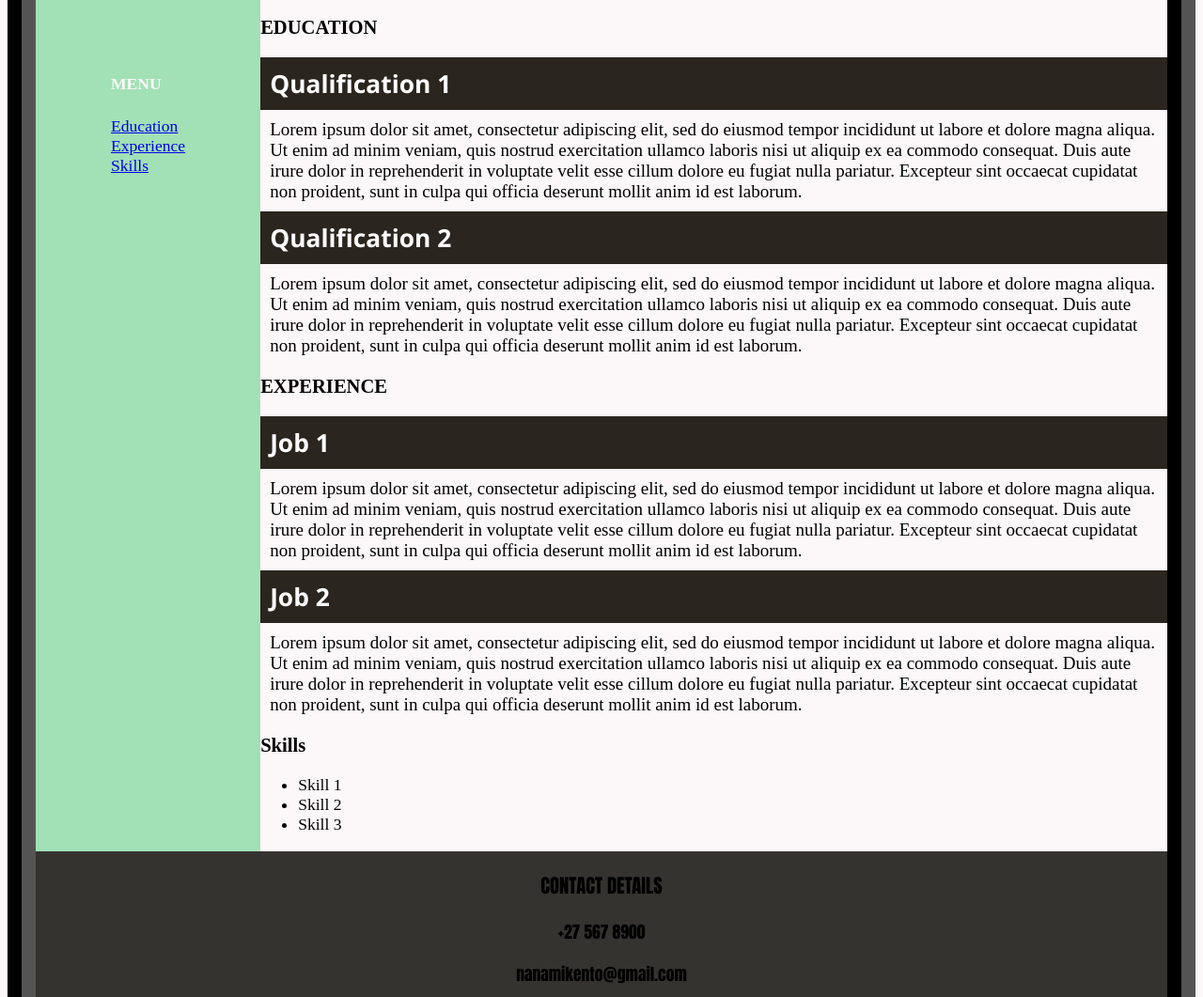
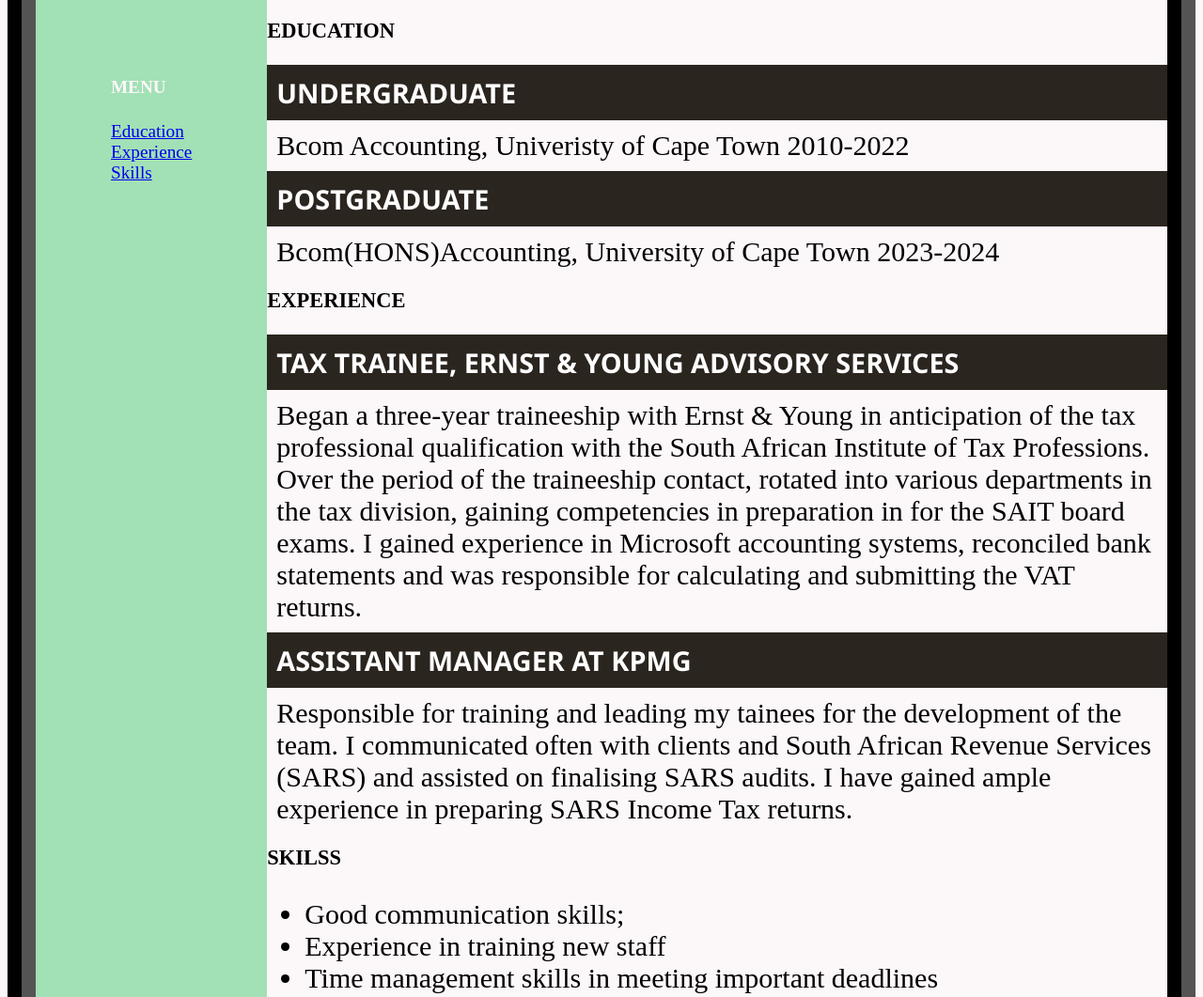
Before and after one commit to sabehav/Resume-example, a plain HTML site: page index.html in a window 1280 px wide. Shown: the part 544-1605 px from the top of the page at 94% size. Drawn offline with Linux system fonts and the light colour scheme.

Commit message:
RESUME 6 UPDATED

```diff
--- a/css/stylesheet.css
+++ b/css/stylesheet.css
@@ -1,6 +1,6 @@
 body{
   font-family: sans-serif;
-  font-size:110%;
+  font-size:120%;
   background-color: #FCF7F8;
   font-family: 'Times New Roman', Times, serif;
   border-style:groove;
@@ -37,14 +37,14 @@ h2{ color: rgb(255, 255, 255);
 }
 
 .h1{
-  font-size: 19px;
+  font-size: 30px;
   color:black;
   margin: 10px;
 }
 
 #nanamipicture{
   width: 250px;
-  border-radius: 10%;
+  border-radius: 50%;
 }
 
 .sidebar{
@@ -68,3 +68,7 @@ h2{ color: rgb(255, 255, 255);
   background-color: rgb(162, 224, 181);
   padding: 80px;
 }
+
+#ul{
+  font-size: 30px;
+}
--- a/index.html
+++ b/index.html
@@ -31,11 +31,11 @@
 <article>
   <main class="main">
   <nav class="nav">
-    <h1 class="menu">MENU</h1>
+    <h1>MENU</h1>
     <ul class="sidebar">
-      <li> <a href="#Education"> Education</li> </a>
-      <li> <a href=#Experience>Experience</li> </a>
-      <li> <a href= #Skills> Skills</li> </a>
+    <li> <a href="#EDUCATION"> Education</li> </a>
+    <li> <a href=#EXPERIENCE>Experience</li> </a>
+    <li> <a href= #SKILLS> Skills</li> </a>
     </ul>
   </nav>
 
@@ -44,34 +44,39 @@
     <a href="https://jujutsu-kaisen.fandom.com/wiki/Kento_Nanami" target="_blank "> More information about my impact in the commerce world
     </a>
 
-    <h1>EDUCATION </h1>
+    <h1 id="EDUCATION">EDUCATION </h1>
 
-    <h2>Qualification 1 </h2>
-    <p class="h1">Lorem ipsum dolor sit amet, consectetur adipiscing elit, sed do eiusmod tempor incididunt ut labore et dolore magna aliqua. Ut enim ad minim veniam, quis nostrud exercitation ullamco laboris nisi ut aliquip ex ea commodo consequat. Duis aute irure dolor in reprehenderit in voluptate velit esse cillum dolore eu fugiat nulla pariatur. Excepteur sint occaecat cupidatat non proident, sunt in culpa qui officia deserunt mollit anim id est laborum.
+    <h2>UNDERGRADUATE </h2>
+    <p class="h1"> Bcom Accounting, Univeristy of Cape Town
+      2010-2022
+    </p>
+
+    <h2>POSTGRADUATE</h2>
+    <p class="h1"> Bcom(HONS)Accounting, University of Cape Town
+      2023-2024
 
     </p>
 
-    <h2>Qualification 2</h2>
-    <p class="h1">Lorem ipsum dolor sit amet, consectetur adipiscing elit, sed do eiusmod tempor incididunt ut labore et dolore magna aliqua. Ut enim ad minim veniam, quis nostrud exercitation ullamco laboris nisi ut aliquip ex ea commodo consequat. Duis aute irure dolor in reprehenderit in voluptate velit esse cillum dolore eu fugiat nulla pariatur. Excepteur sint occaecat cupidatat non proident, sunt in culpa qui officia deserunt mollit anim id est laborum.
-
-    </p>
-
-    <h1>EXPERIENCE</h1>
-    <h2>Job 1</h2>
-  <p class="h1">Lorem ipsum dolor sit amet, consectetur adipiscing elit, sed do eiusmod tempor incididunt ut labore et dolore magna aliqua. Ut enim ad minim veniam, quis nostrud exercitation ullamco laboris nisi ut aliquip ex ea commodo consequat. Duis aute irure dolor in reprehenderit in voluptate velit esse cillum dolore eu fugiat nulla pariatur. Excepteur sint occaecat cupidatat non proident, sunt in culpa qui officia deserunt mollit anim id est laborum.
+    <h1 ID="EXPERIENCE">EXPERIENCE</h1>
+    <h2>TAX TRAINEE, ERNST & YOUNG ADVISORY SERVICES</h2>
+  <p class="h1"> Began a three-year traineeship with Ernst & Young in anticipation of the tax professional qualification with the South
+    African Institute of Tax Professions. Over the period of the traineeship contact, rotated into various
+    departments in the tax division, gaining competencies in preparation in for the SAIT board exams.
+    I gained experience in Microsoft accounting systems, reconciled bank statements and was responsible for calculating and submitting the VAT returns.
 
 </p>
 
-<h2>Job 2</h2>
-<p class="h1">Lorem ipsum dolor sit amet, consectetur adipiscing elit, sed do eiusmod tempor incididunt ut labore et dolore magna aliqua. Ut enim ad minim veniam, quis nostrud exercitation ullamco laboris nisi ut aliquip ex ea commodo consequat. Duis aute irure dolor in reprehenderit in voluptate velit esse cillum dolore eu fugiat nulla pariatur. Excepteur sint occaecat cupidatat non proident, sunt in culpa qui officia deserunt mollit anim id est laborum.
+<h2>ASSISTANT MANAGER AT KPMG</h2>
+<p class="h1"> Responsible for training and leading my tainees for the development of the team. I communicated often with clients and South African Revenue Services (SARS) and assisted on finalising SARS audits.
+  I have gained ample experience in preparing SARS Income Tax returns.
 
 </p>
 
-<h1>Skills</h1>
-<ul>
-<li>Skill 1</li>
-<li>Skill 2 </li>
-<li>Skill 3</li>
+<h1 ID="SKILLS">SKILSS</h1>
+<ul id="ul">
+<li>Good communication skills;</li>
+<li>Experience in training new staff </li>
+<li>Time management skills in meeting important deadlines</li>
 
 </ul>
 </div>
```
